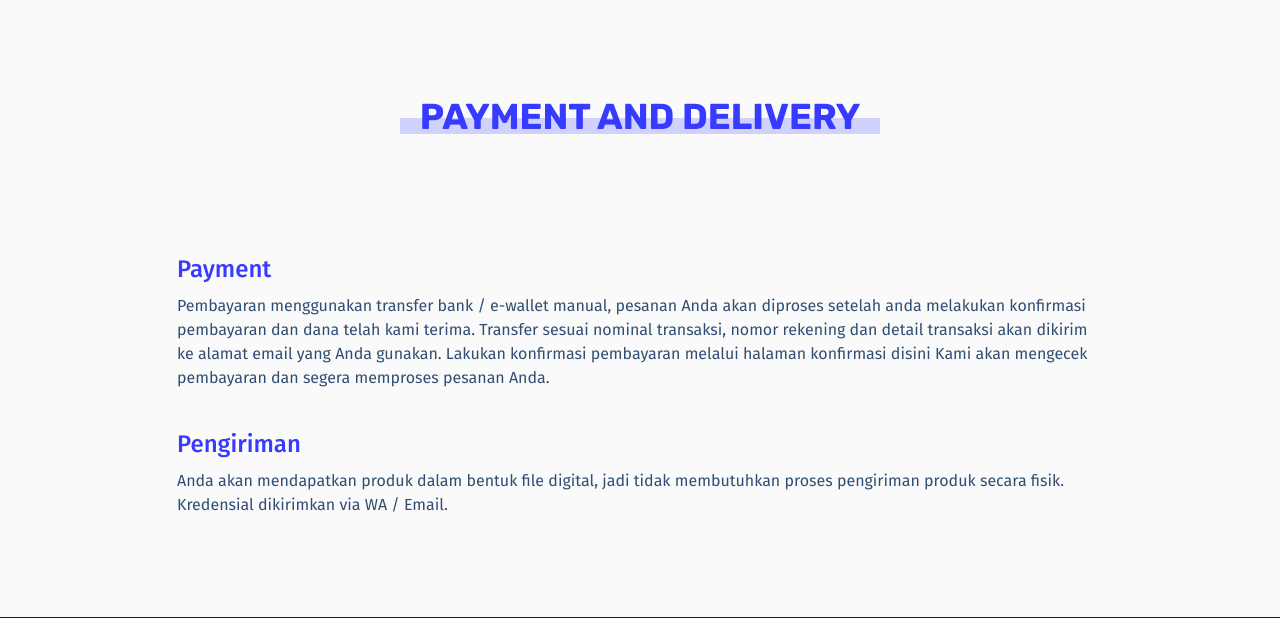
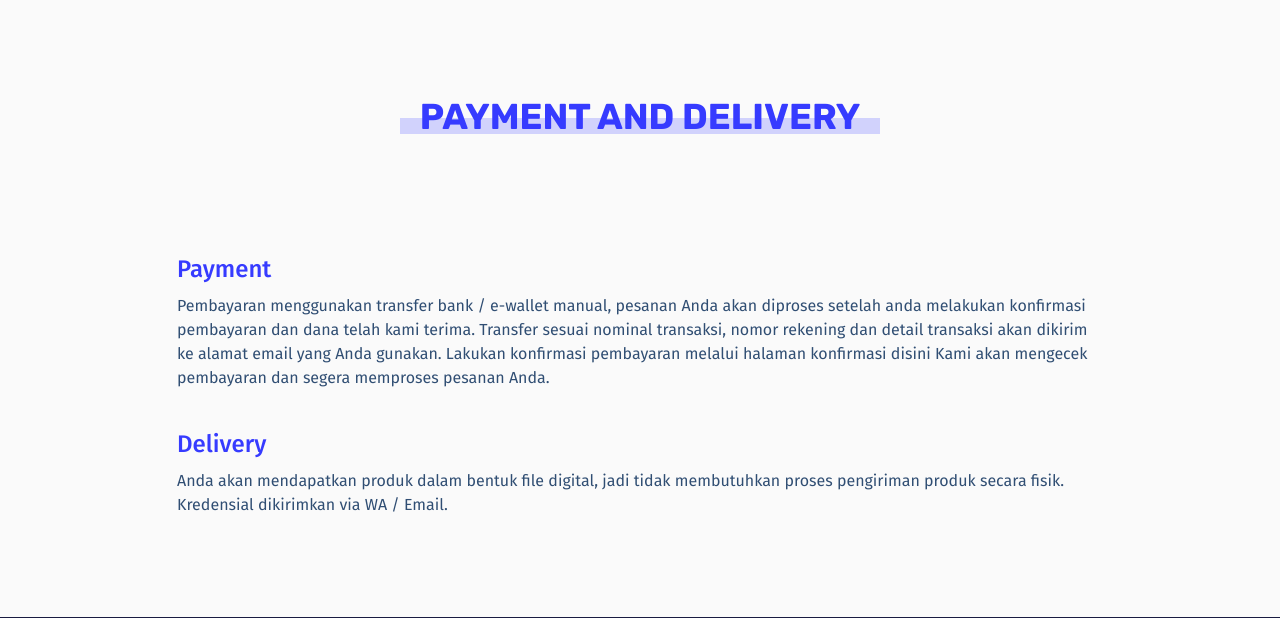
Before and after one commit to robyfirnandoyusuf/sheleftme-store, a Laravel app: page /payment-delivery in a window 1280 px wide. Shown: the part 501-1119 px from the top of the page. Run offline with Laravel 8, Linux system fonts and the light colour scheme; some libraries are stand-ins or nearby versions.

```diff
--- a/resources/views/payment-delivery.blade.php
+++ b/resources/views/payment-delivery.blade.php
@@ -45,7 +45,7 @@
                     </p>
                 </div>
                 <div class="single_terms">
-                    <h2>Pengiriman</h2>
+                    <h2>Delivery</h2>
                     <p>Anda akan mendapatkan produk dalam bentuk file digital, jadi tidak membutuhkan proses pengiriman produk secara fisik. Kredensial dikirimkan via WA / Email.</p>
                 </div>
             </div>
```
